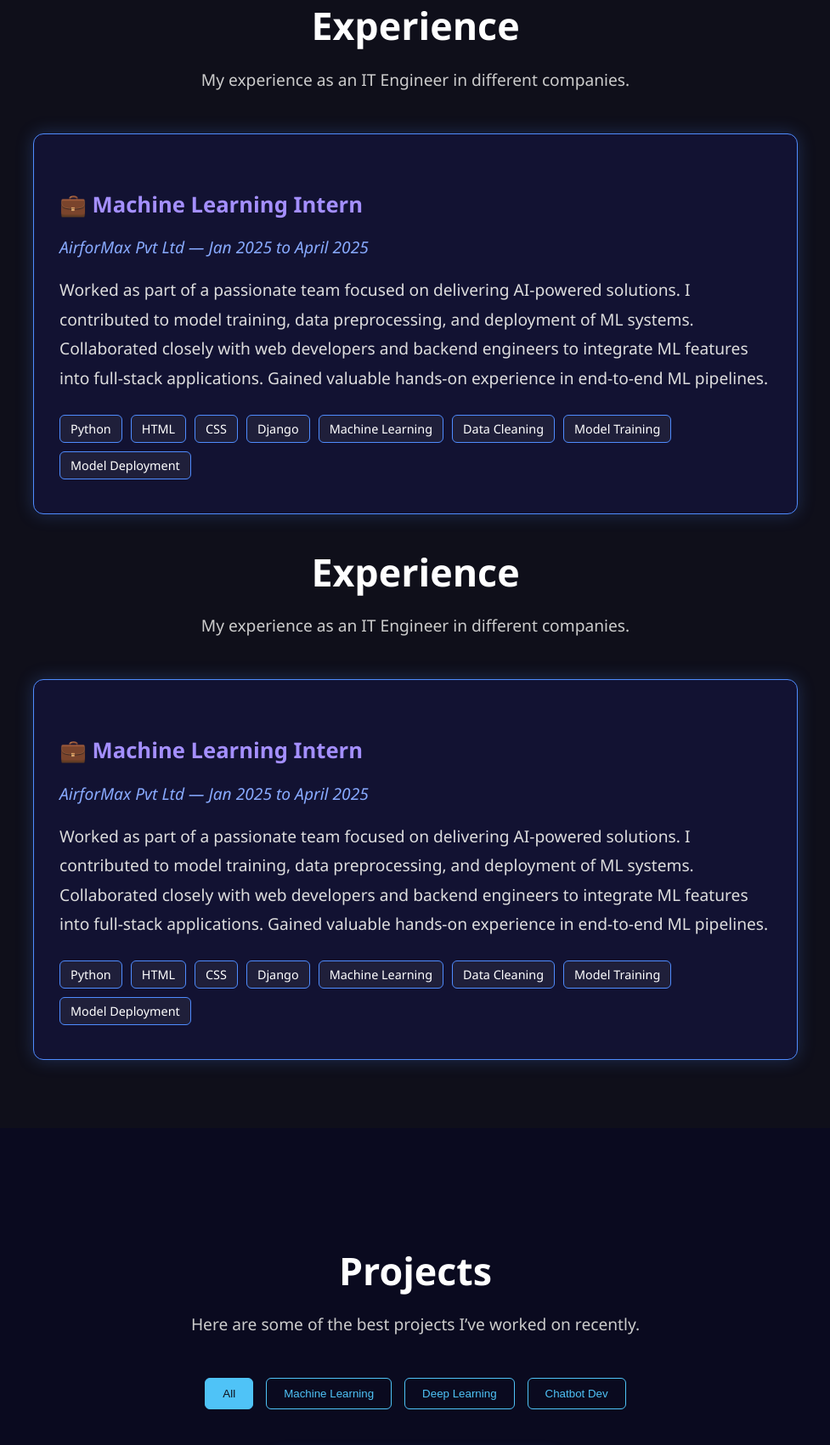
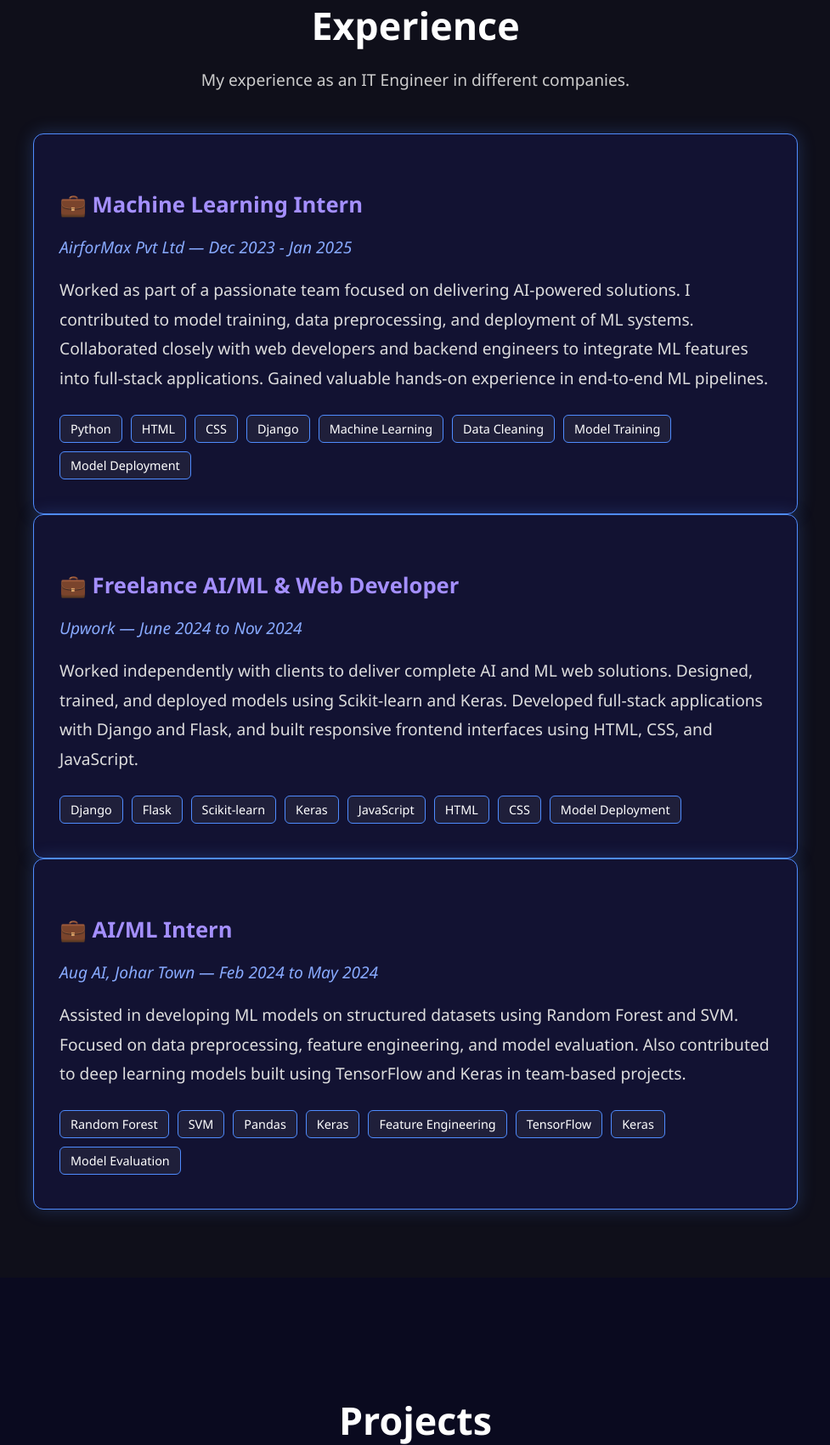
Before and after one commit to maazkhan911/Maaz-Portfolio, a Django app: page / in a window 1280 px wide. Shown: the part 2136-3836 px from the top of the page at 85% size, without its empty margins (151-1128 px from the left). Run offline with Django 5.2, Linux system fonts and the light colour scheme.

Commit message:
Initial portfolio upload

```diff
--- a/templates/index.html
+++ b/templates/index.html
@@ -687,7 +687,7 @@
 
         <div class="exp-card">
           <h3>💼 Machine Learning Intern</h3>
-          <p class="company">AirforMax Pvt Ltd — Jan 2025 to April 2025</p>
+          <p class="company">AirforMax Pvt Ltd — Dec 2023 - Jan 2025</p>
 
           <div class="exp-desc">
             <p>
@@ -714,33 +714,50 @@
       </div>
 
        <div class="experience-container">
-        <h2>Experience</h2>
-        <p>My experience as an IT Engineer in different companies.</p>
-
         <div class="exp-card">
-          <h3>💼 Machine Learning Intern</h3>
-          <p class="company">AirforMax Pvt Ltd — Jan 2025 to April 2025</p>
+          <h3>💼 Freelance AI/ML & Web Developer</h3>
+          <p class="company">Upwork — June 2024 to Nov 2024</p>
 
           <div class="exp-desc">
             <p>
-              Worked as part of a passionate team focused on delivering
-              AI-powered solutions. I contributed to model training, data
-              preprocessing, and deployment of ML systems. Collaborated closely
-              with web developers and backend engineers to integrate ML features
-              into full-stack applications. Gained valuable hands-on experience
-              in end-to-end ML pipelines.
+             Worked independently with clients to deliver complete AI and ML web solutions. Designed, trained, and deployed models using Scikit-learn and Keras. Developed full-stack applications with Django and Flask, and built responsive frontend interfaces using HTML, CSS, and JavaScript.
             </p>
           </div>
 
           <div class="exp-skills">
-            <span class="skill-chip">Python</span>
+            <span class="skill-chip">Django</span>
+            <span class="skill-chip">Flask</span>
+            <span class="skill-chip">Scikit-learn</span>
+            <span class="skill-chip">Keras</span>
+            <span class="skill-chip">JavaScript</span>
             <span class="skill-chip">HTML</span>
             <span class="skill-chip">CSS</span>
-            <span class="skill-chip">Django</span>
-            <span class="skill-chip">Machine Learning</span>
-            <span class="skill-chip">Data Cleaning</span>
-            <span class="skill-chip">Model Training</span>
             <span class="skill-chip">Model Deployment</span>
+          </div>
+        </div>
+      </div>
+
+
+      <div class="experience-container">
+        <div class="exp-card">
+          <h3>💼  AI/ML Intern</h3>
+          <p class="company">Aug AI, Johar Town — Feb 2024 to May 2024</p>
+
+          <div class="exp-desc">
+            <p>
+           Assisted in developing ML models on structured datasets using Random Forest and SVM. Focused on data preprocessing, feature engineering, and model evaluation. Also contributed to deep learning models built using TensorFlow and Keras in team-based projects.
+            </p>
+          </div>
+
+          <div class="exp-skills">
+            <span class="skill-chip">Random Forest</span>
+            <span class="skill-chip">SVM</span>
+            <span class="skill-chip">Pandas</span>
+            <span class="skill-chip">Keras</span>
+            <span class="skill-chip">Feature Engineering</span>
+            <span class="skill-chip">TensorFlow</span>
+            <span class="skill-chip">Keras</span>
+            <span class="skill-chip">Model Evaluation</span>
           </div>
         </div>
       </div>
```
